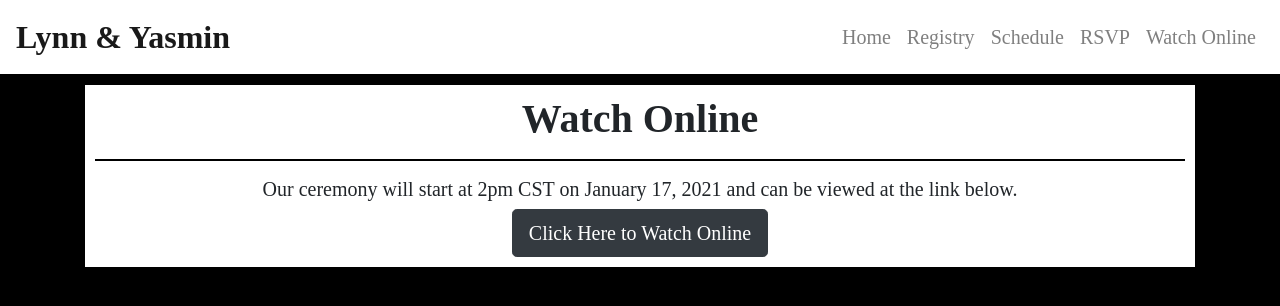
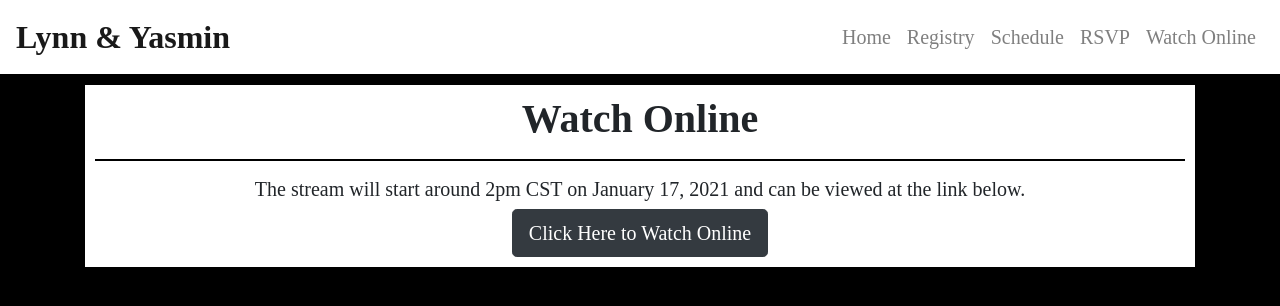
Before and after one commit to yasminmenchaca/wedding-website, a React (Create React App) app: page /watch in a window 1280 px wide. Shown: the top 306 px of the page. Built offline with nearby package versions, Linux system fonts and the light colour scheme; a web font is replaced by a local one.

Commit message:
updated links

```diff
--- a/src/components/Watch.js
+++ b/src/components/Watch.js
@@ -13,7 +13,7 @@ const Watch = () => {
             {/*</ReactBootStrap.ResponsiveEmbed>*/}
 
             {/*<a href="https://www.twitch.tv/yasminismean" className="btn btn-dark btn-lg btn-block d-md-none" target="_blank" role="button">Click Here to Watch Online</a>*/}
-            <h5>Our ceremony will start at 2pm CST on January 17, 2021 and can be viewed at the link below.</h5>
+            <h5>The stream will start around 2pm CST on January 17, 2021 and can be viewed at the link below.</h5>
             <a href="https://www.twitch.tv/yasminismean" className="btn btn-dark btn-lg" target="_blank" role="button">Click Here to Watch Online</a>
 
         </ReactBootStrap.Container>
```
